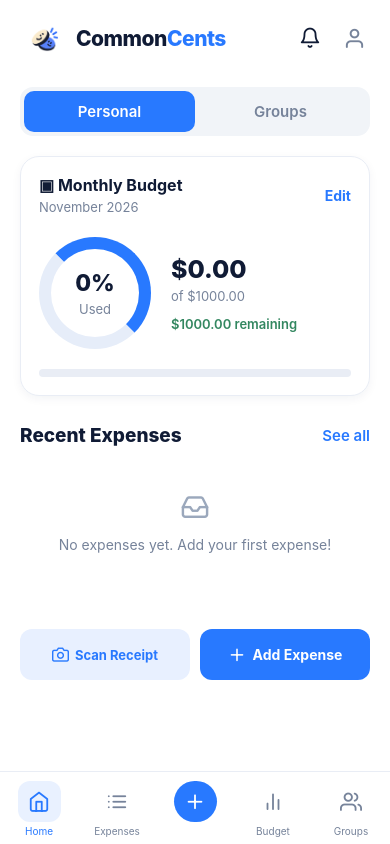
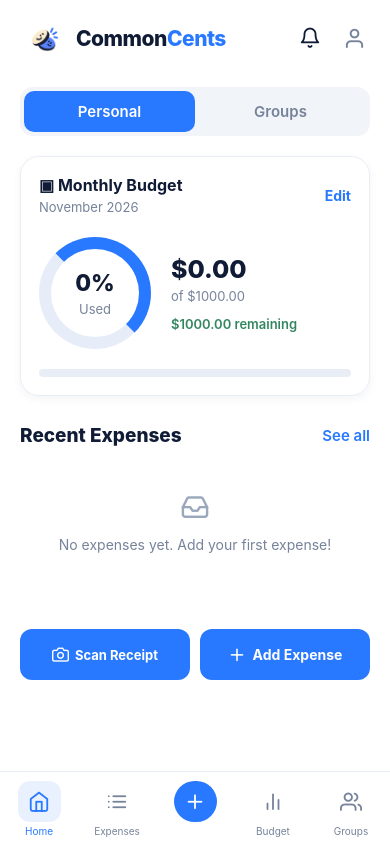
Before and after one commit to shungm/comp7082-project, a React Native app in the folder common-cents/: screen / in a window 390 px wide. Built offline with nearby package versions, Linux system fonts and the light colour scheme.

Commit message:
Changed colours of scan button to indicate it is active and clickable

```diff
--- a/common-cents/src/screens/HomeScreen.tsx
+++ b/common-cents/src/screens/HomeScreen.tsx
@@ -93,9 +93,28 @@ export const HomeScreen: React.FC<HomeScreenProps> = ({
             expenses.slice(0, 5).map((e) => <ExpenseRow key={e.id} expense={e} />)
           )}
 
+        {receiptUri && (
+          <View style={[styles.card, { marginTop: 16 }]}>
+            <Text style={styles.sectionTitle}>Receipt Captured</Text>
+            <Image
+              source={{ uri: receiptUri }}
+              style={{ width: '100%', height: 220, borderRadius: 12, marginTop: 12 }}
+              resizeMode="cover"
+            />
+            <View style={[styles.actionRow, { marginTop: 12 }]}>
+              <Pressable style={styles.scanButton} onPress={clearReceipt}>
+                <Text style={styles.scanText}>Remove</Text>
+              </Pressable>
+              <Pressable style={styles.addButton} onPress={() => onNavigate('add')}>
+                <Text style={styles.addText}>Add Expense</Text>
+              </Pressable>
+            </View>
+          </View>
+        )}
+
           <View style={styles.actionRow}>
             <Pressable style={styles.scanButton} onPress={scanReceipt}>
-              <Feather name="camera" size={17} color={BLUE} />
+              <Feather name="camera" size={17} color="#FFFFFF" />
               <Text style={styles.scanText}>Scan Receipt</Text>
             </Pressable>
 
@@ -198,11 +217,11 @@ const styles = StyleSheet.create({
     gap: 6,
     alignItems: 'center',
     justifyContent: 'center',
-    backgroundColor: '#E8F0FF',
+    backgroundColor: BLUE,
     paddingVertical: 16,
     borderRadius: 12,
   },
-  scanText: { color: BLUE, fontSize: 13, fontWeight: '700' },
+  scanText: { color: '#FFFFFF', fontSize: 13, fontWeight: '700' },
   addButton: {
     flex: 1,
     flexDirection: 'row',
```
